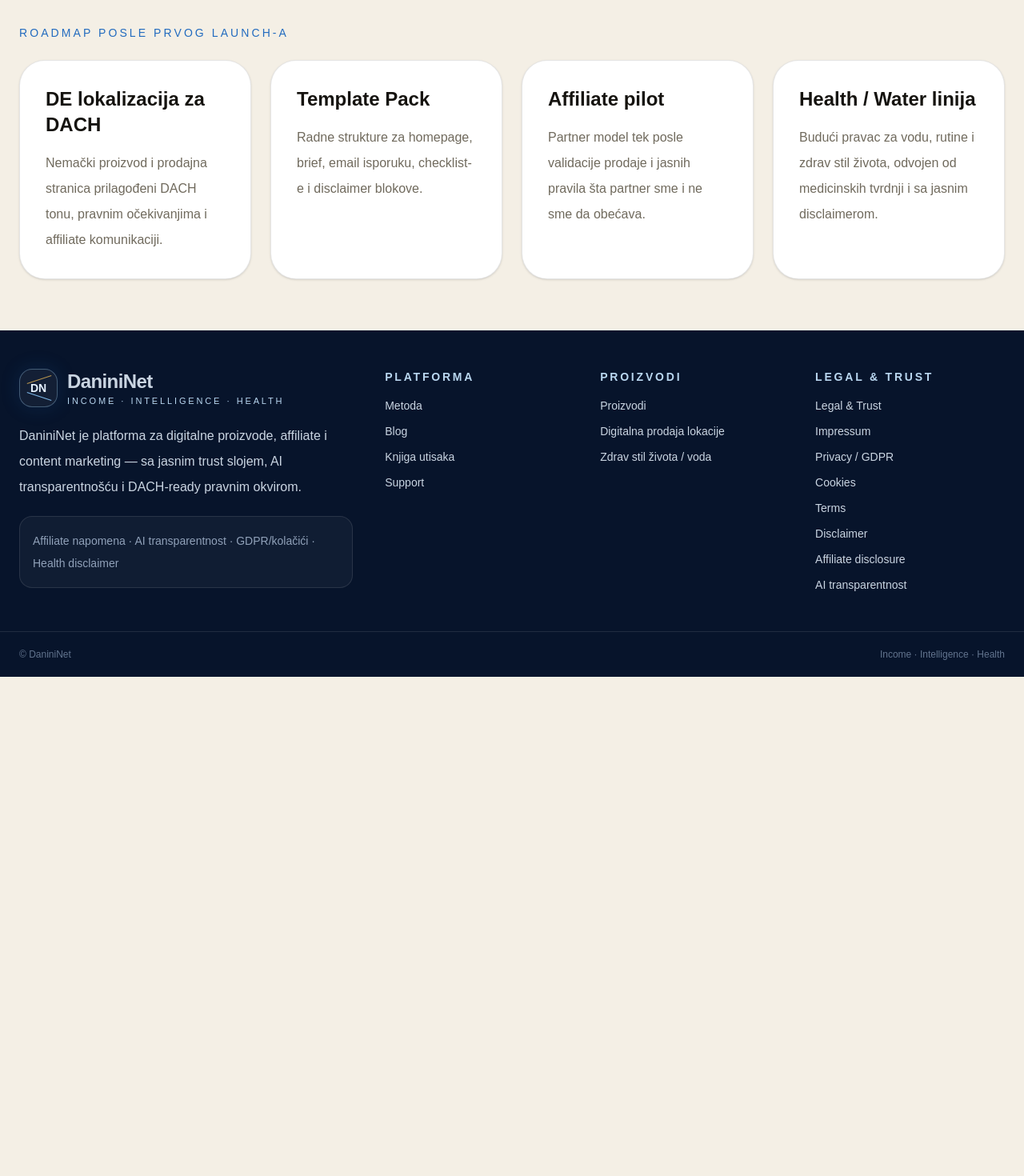
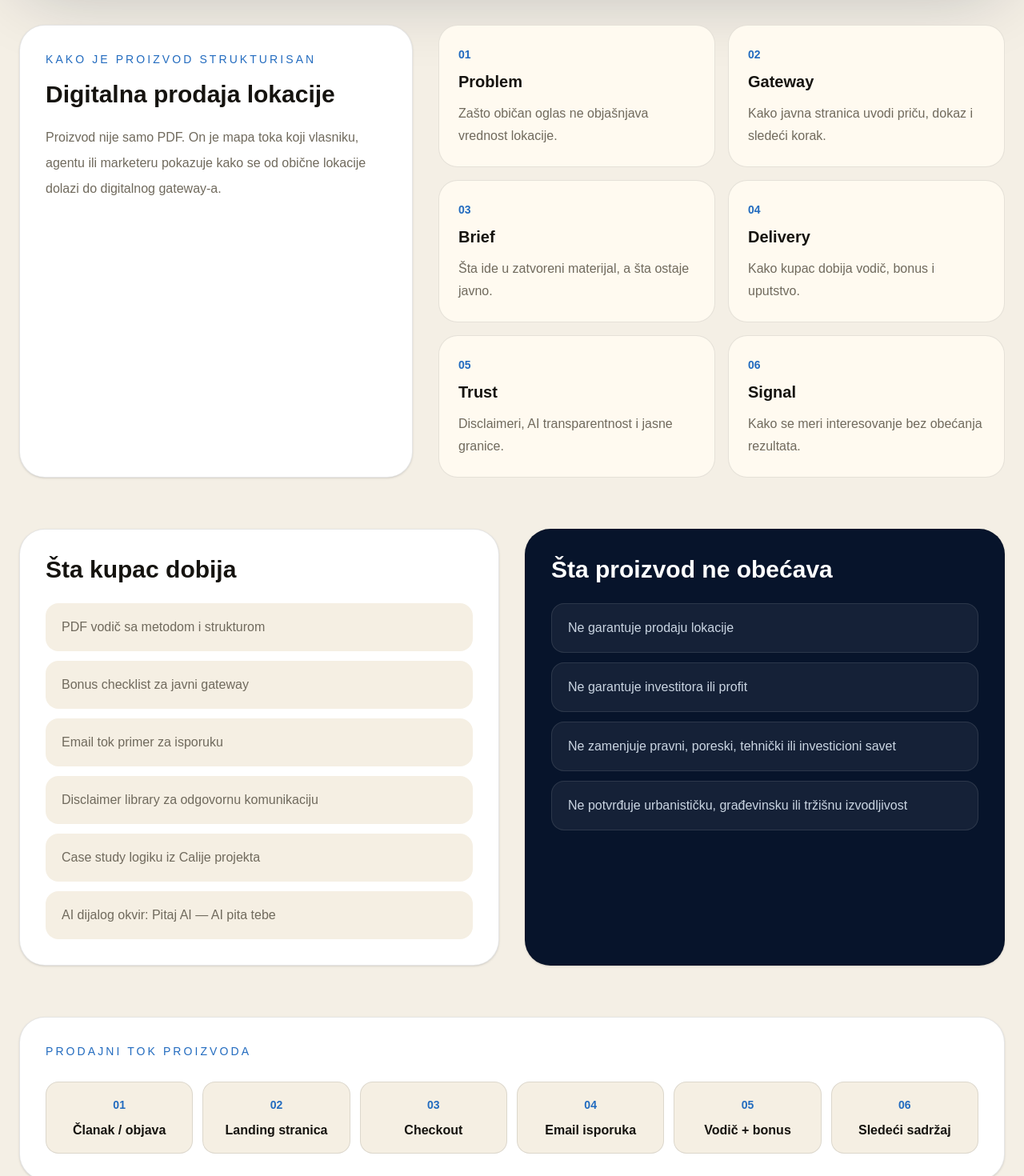
Before and after one commit to danininet/danininet, a Next.js app: page /sr/proizvodi in a window 1280 px wide. Shown: the part 1160-2630 px from the top of the page at 80% size. Before the commit the page ends 2006 px from the top, so only its background shows below. Built offline with nearby package versions, Linux system fonts and the light colour scheme; no server answers.

Commit message:
Polish DaniniNet products page

```diff
--- a/app/[locale]/proizvodi/page.tsx
+++ b/app/[locale]/proizvodi/page.tsx
@@ -8,14 +8,21 @@ const copy = {
   sr: {
     eyebrow: "DaniniNet proizvodi",
     title: "Digitalni proizvodi za stvarne projekte, ne katalog bez pravca.",
-    text: "DaniniNet proizvodi povezuju vodiče, radne liste, case study logiku, Gumroad isporuku i legal/trust granice. Svaki proizvod mora imati jasan problem, realnu primenu i poštenu granicu onoga što ne obećava.",
+    text: "DaniniNet proizvodi povezuju vodiče, radne liste, case study logiku, isporuku, email tokove i legal/trust granice. Svaki proizvod mora imati jasan problem, realnu primenu i poštenu granicu onoga što ne obećava.",
     featured: "Aktuelni proizvod",
     dplTitle: "Digitalna prodaja lokacije",
-    dplText: "PDF vodič + Bonus Pack za pretvaranje lokacije, parcele, stana, kuće ili projekta u ozbiljniji digitalni prodajni tok: javna stranica, zatvoreni brief, vizuelni argument, lead forma, email tok i Gumroad delivery.",
+    dplText: "PDF vodič + Bonus Pack za pretvaranje lokacije, parcele, stana, kuće ili projekta u ozbiljniji digitalni prodajni tok: javna stranica, zatvoreni brief, vizuelni argument, lead forma, email tok i jasna granica između prezentacije i obećanja.",
     dplCta: "Otvori prodajnu stranicu",
     price: "29 € launch · 49 € regular",
     systemTitle: "Kako je proizvod strukturisan",
-    system: ["Problem", "Gateway", "Brief", "Delivery", "Trust", "Signal"],
+    systemIntro: "Proizvod nije samo PDF. On je mapa toka koji vlasniku, agentu ili marketeru pokazuje kako se od obične lokacije dolazi do digitalnog gateway-a.",
+    system: [["Problem", "Zašto običan oglas ne objašnjava vrednost lokacije."], ["Gateway", "Kako javna stranica uvodi priču, dokaz i sledeći korak."], ["Brief", "Šta ide u zatvoreni materijal, a šta ostaje javno."], ["Delivery", "Kako kupac dobija vodič, bonus i uputstvo."], ["Trust", "Disclaimeri, AI transparentnost i jasne granice."], ["Signal", "Kako se meri interesovanje bez obećanja rezultata."]],
+    includesTitle: "Šta kupac dobija",
+    includes: ["PDF vodič sa metodom i strukturom", "Bonus checklist za javni gateway", "Email tok primer za isporuku", "Disclaimer library za odgovornu komunikaciju", "Case study logiku iz Calije projekta", "AI dijalog okvir: Pitaj AI — AI pita tebe"],
+    notTitle: "Šta proizvod ne obećava",
+    notItems: ["Ne garantuje prodaju lokacije", "Ne garantuje investitora ili profit", "Ne zamenjuje pravni, poreski, tehnički ili investicioni savet", "Ne potvrđuje urbanističku, građevinsku ili tržišnu izvodljivost"],
+    flowTitle: "Prodajni tok proizvoda",
+    flow: ["Članak / objava", "Landing stranica", "Checkout", "Email isporuka", "Vodič + bonus", "Sledeći sadržaj"],
     nextTitle: "Roadmap posle prvog launch-a",
     cards: [
       ["DE lokalizacija za DACH", "Nemački proizvod i prodajna stranica prilagođeni DACH tonu, pravnim očekivanjima i affiliate komunikaciji."],
@@ -27,40 +34,44 @@ const copy = {
   de: {
     eyebrow: "DaniniNet Produkte",
     title: "Digitale Produkte für reale Projekte, kein Katalog ohne Richtung.",
-    text: "DaniniNet Produkte verbinden Leitfäden, Arbeitslisten, Case-Study-Logik, Gumroad-Auslieferung und Legal/Trust-Grenzen. Jedes Produkt braucht Problem, Anwendung und klare Grenzen.",
+    text: "DaniniNet Produkte verbinden Leitfäden, Arbeitslisten, Case-Study-Logik, Auslieferung, E-Mail-Flows und Legal/Trust-Grenzen. Jedes Produkt braucht Problem, Anwendung und klare Grenzen.",
     featured: "Aktuelles Produkt",
     dplTitle: "Digitaler Verkauf von Standorten",
-    dplText: "PDF-Leitfaden + Bonus Pack, um Standort, Grundstück, Immobilie oder Projekt in einen seriöseren digitalen Verkaufsfluss zu übersetzen: öffentliche Seite, geschlossener Brief, visuelles Argument, Lead-Formular, E-Mail-Fluss und Gumroad Delivery.",
+    dplText: "PDF-Leitfaden + Bonus Pack, um Standort, Grundstück, Immobilie oder Projekt in einen seriöseren digitalen Verkaufsfluss zu übersetzen: öffentliche Seite, geschlossener Brief, visuelles Argument, Lead-Formular, E-Mail-Fluss und klare Grenzen.",
     dplCta: "Verkaufsseite öffnen",
     price: "29 € Launch · 49 € regulär",
     systemTitle: "Wie das Produkt strukturiert ist",
-    system: ["Problem", "Gateway", "Brief", "Delivery", "Trust", "Signal"],
+    systemIntro: "Das Produkt ist nicht nur ein PDF. Es ist eine Flow-Karte vom einfachen Standort zum digitalen Gateway.",
+    system: [["Problem", "Warum eine normale Anzeige den Standortwert nicht erklärt."], ["Gateway", "Wie eine öffentliche Seite Story, Beleg und nächsten Schritt verbindet."], ["Brief", "Was geschlossen bleibt und was öffentlich erklärt wird."], ["Delivery", "Wie Leitfaden, Bonus und Anleitung ausgeliefert werden."], ["Trust", "Disclaimer, KI-Transparenz und klare Grenzen."], ["Signal", "Wie Interesse gemessen wird, ohne Ergebnisse zu versprechen."]],
+    includesTitle: "Was Käufer erhalten",
+    includes: ["PDF-Leitfaden mit Methode", "Bonus-Checklist für den Gateway", "E-Mail-Flow Beispiel", "Disclaimer Library", "Case-Study-Logik", "KI-Dialog Rahmen"],
+    notTitle: "Was das Produkt nicht verspricht",
+    notItems: ["Kein Verkaufsversprechen", "Keine Garantie für Investor oder Gewinn", "Kein Rechts-, Steuer-, Technik- oder Investmentrat", "Keine Bestätigung von Machbarkeit"],
+    flowTitle: "Produkt-Verkaufsflow",
+    flow: ["Artikel / Post", "Landingpage", "Checkout", "E-Mail Lieferung", "Guide + Bonus", "Nächster Inhalt"],
     nextTitle: "Roadmap nach dem ersten Launch",
-    cards: [
-      ["DE-Lokalisierung für DACH", "Deutsches Produkt und Verkaufsseite mit DACH-Ton, rechtlichen Erwartungen und Affiliate-Kommunikation."],
-      ["Template Pack", "Arbeitsstrukturen für Homepage, Brief, E-Mail-Lieferung, Checklisten und Disclaimer-Blöcke."],
-      ["Affiliate Pilot", "Partnermodell erst nach Verkaufssignal und klaren Regeln zu erlaubten Aussagen."],
-      ["Health / Water Linie", "Künftiger Bereich zu Wasser, Routinen und gesundem Lebensstil ohne medizinische Behauptungen."],
-    ],
+    cards: [["DE-Lokalisierung für DACH", "Deutsches Produkt und Verkaufsseite mit DACH-Ton, rechtlichen Erwartungen und Affiliate-Kommunikation."], ["Template Pack", "Arbeitsstrukturen für Homepage, Brief, E-Mail-Lieferung, Checklisten und Disclaimer-Blöcke."], ["Affiliate Pilot", "Partnermodell erst nach Verkaufssignal und klaren Regeln zu erlaubten Aussagen."], ["Health / Water Linie", "Künftiger Bereich zu Wasser, Routinen und gesundem Lebensstil ohne medizinische Behauptungen."]],
   },
   en: {
     eyebrow: "DaniniNet products",
     title: "Digital products for real projects, not a catalog without direction.",
-    text: "DaniniNet products connect guides, worksheets, case-study logic, Gumroad delivery and legal/trust boundaries. Each product needs a clear problem, real use and honest boundaries.",
+    text: "DaniniNet products connect guides, worksheets, case-study logic, delivery, email flows and legal/trust boundaries. Each product needs a clear problem, real use and honest boundaries.",
     featured: "Current product",
     dplTitle: "Digital Location Sales",
-    dplText: "PDF guide + Bonus Pack for turning a location, land plot, property or project into a stronger digital sales flow: public page, closed brief, visual argument, lead form, email flow and Gumroad delivery.",
+    dplText: "PDF guide + Bonus Pack for turning a location, land plot, property or project into a stronger digital sales flow: public page, closed brief, visual argument, lead form, email flow and clear boundaries.",
     dplCta: "Open sales page",
     price: "29 € launch · 49 € regular",
     systemTitle: "How the product is structured",
-    system: ["Problem", "Gateway", "Brief", "Delivery", "Trust", "Signal"],
+    systemIntro: "The product is not just a PDF. It is a map of the flow from ordinary location to digital gateway.",
+    system: [["Problem", "Why a normal listing does not explain location value."], ["Gateway", "How a public page connects story, proof and next step."], ["Brief", "What stays closed and what becomes public."], ["Delivery", "How the guide, bonus and instructions are delivered."], ["Trust", "Disclaimers, AI transparency and boundaries."], ["Signal", "How interest is measured without promising results."]],
+    includesTitle: "What the buyer gets",
+    includes: ["PDF guide with method", "Bonus gateway checklist", "Email flow example", "Disclaimer library", "Case-study logic", "AI dialogue framework"],
+    notTitle: "What the product does not promise",
+    notItems: ["No guaranteed sale", "No guaranteed investor or profit", "Not legal, tax, technical or investment advice", "No feasibility confirmation"],
+    flowTitle: "Product sales flow",
+    flow: ["Article / post", "Landing page", "Checkout", "Email delivery", "Guide + bonus", "Next content"],
     nextTitle: "Roadmap after the first launch",
-    cards: [
-      ["DE localization for DACH", "German product and sales page adapted to DACH tone, legal expectations and affiliate communication."],
-      ["Template Pack", "Working structures for homepage, brief, email delivery, checklists and disclaimer blocks."],
-      ["Affiliate pilot", "Partner model only after sales validation and clear communication rules."],
-      ["Health / Water line", "Future direction around water, routines and healthy lifestyle, separated from medical claims."],
-    ],
+    cards: [["DE localization for DACH", "German product and sales page adapted to DACH tone, legal expectations and affiliate communication."], ["Template Pack", "Working structures for homepage, brief, email delivery, checklists and disclaimer blocks."], ["Affiliate pilot", "Partner model only after sales validation and clear communication rules."], ["Health / Water line", "Future direction around water, routines and healthy lifestyle, separated from medical claims."]],
   },
 } as const;
 
@@ -74,7 +85,7 @@ export default async function ProductsPage({ params }: { params: Promise<{ local
       <SectionIntro eyebrow={t.eyebrow} title={t.title} text={t.text} />
 
       <section className="mx-auto max-w-7xl px-6 pb-16">
-        <article className="grid gap-8 rounded-[2.5rem] bg-[#07142b] p-8 text-white lg:grid-cols-[0.78fr_1.22fr] lg:p-10 lg:items-center">
+        <article className="grid gap-8 rounded-[2.5rem] bg-[#07142b] p-8 text-white shadow-[0_24px_90px_rgba(7,20,43,0.24)] lg:grid-cols-[0.78fr_1.22fr] lg:items-center lg:p-10">
           <div className="rounded-[2rem] border border-white/10 bg-white/[0.05] p-4">
             <Image src="/images/products/digitalna-prodaja-lokacije-cover.svg" alt="Digitalna prodaja lokacije cover" width={900} height={1272} className="mx-auto h-auto w-full max-w-[330px] rounded-[1.4rem]" />
           </div>
@@ -84,7 +95,7 @@ export default async function ProductsPage({ params }: { params: Promise<{ local
             <p className="mt-5 max-w-3xl leading-8 text-slate-300">{t.dplText}</p>
             <p className="mt-5 text-lg font-semibold text-[#d7b46a]">{t.price}</p>
             <div className="mt-7 grid gap-3 sm:grid-cols-3 lg:grid-cols-6">
-              {t.system.map((item, index) => (
+              {t.system.map(([item], index) => (
                 <span key={item} className="rounded-2xl border border-white/10 bg-white/[0.05] px-4 py-3 text-center text-sm text-slate-300">
                   <strong className="block text-[#d7b46a]">0{index + 1}</strong>{item}
                 </span>
@@ -95,6 +106,54 @@ export default async function ProductsPage({ params }: { params: Promise<{ local
             </Link>
           </div>
         </article>
+      </section>
+
+      <section className="mx-auto max-w-7xl px-6 pb-16">
+        <div className="grid gap-8 lg:grid-cols-[0.82fr_1.18fr]">
+          <div className="rounded-[2rem] border border-black/10 bg-white p-8 shadow-sm">
+            <p className="text-sm uppercase tracking-[0.22em] text-[#226bbf]">{t.systemTitle}</p>
+            <h2 className="mt-4 text-3xl font-semibold">{t.dplTitle}</h2>
+            <p className="mt-5 leading-8 text-[#706a5d]">{t.systemIntro}</p>
+          </div>
+          <div className="grid gap-4 md:grid-cols-2">
+            {t.system.map(([title, text], index) => (
+              <article key={title} className="rounded-[1.5rem] border border-black/10 bg-[#fffaf0] p-6">
+                <span className="text-sm font-semibold text-[#226bbf]">0{index + 1}</span>
+                <h3 className="mt-2 text-xl font-semibold">{title}</h3>
+                <p className="mt-3 leading-7 text-[#706a5d]">{text}</p>
+              </article>
+            ))}
+          </div>
+        </div>
+      </section>
+
+      <section className="mx-auto grid max-w-7xl gap-8 px-6 pb-16 lg:grid-cols-2">
+        <div className="rounded-[2rem] border border-black/10 bg-white p-8 shadow-sm">
+          <h2 className="text-3xl font-semibold">{t.includesTitle}</h2>
+          <div className="mt-6 grid gap-3">
+            {t.includes.map((item) => <p key={item} className="rounded-2xl bg-[#f5efe3] px-5 py-4 leading-7 text-[#706a5d]">{item}</p>)}
+          </div>
+        </div>
+        <div className="rounded-[2rem] border border-black/10 bg-[#07142b] p-8 text-white shadow-sm">
+          <h2 className="text-3xl font-semibold">{t.notTitle}</h2>
+          <div className="mt-6 grid gap-3">
+            {t.notItems.map((item) => <p key={item} className="rounded-2xl border border-white/10 bg-white/[0.06] px-5 py-4 leading-7 text-slate-300">{item}</p>)}
+          </div>
+        </div>
+      </section>
+
+      <section className="mx-auto max-w-7xl px-6 pb-16">
+        <div className="rounded-[2rem] border border-black/10 bg-white p-8 shadow-sm">
+          <p className="text-sm uppercase tracking-[0.22em] text-[#226bbf]">{t.flowTitle}</p>
+          <div className="mt-7 grid gap-3 md:grid-cols-3 lg:grid-cols-6">
+            {t.flow.map((item, index) => (
+              <div key={item} className="rounded-2xl border border-black/10 bg-[#f5efe3] p-4 text-center">
+                <span className="text-sm font-semibold text-[#226bbf]">0{index + 1}</span>
+                <p className="mt-2 font-semibold">{item}</p>
+              </div>
+            ))}
+          </div>
+        </div>
       </section>
 
       <section className="mx-auto max-w-7xl px-6 pb-16">
```
